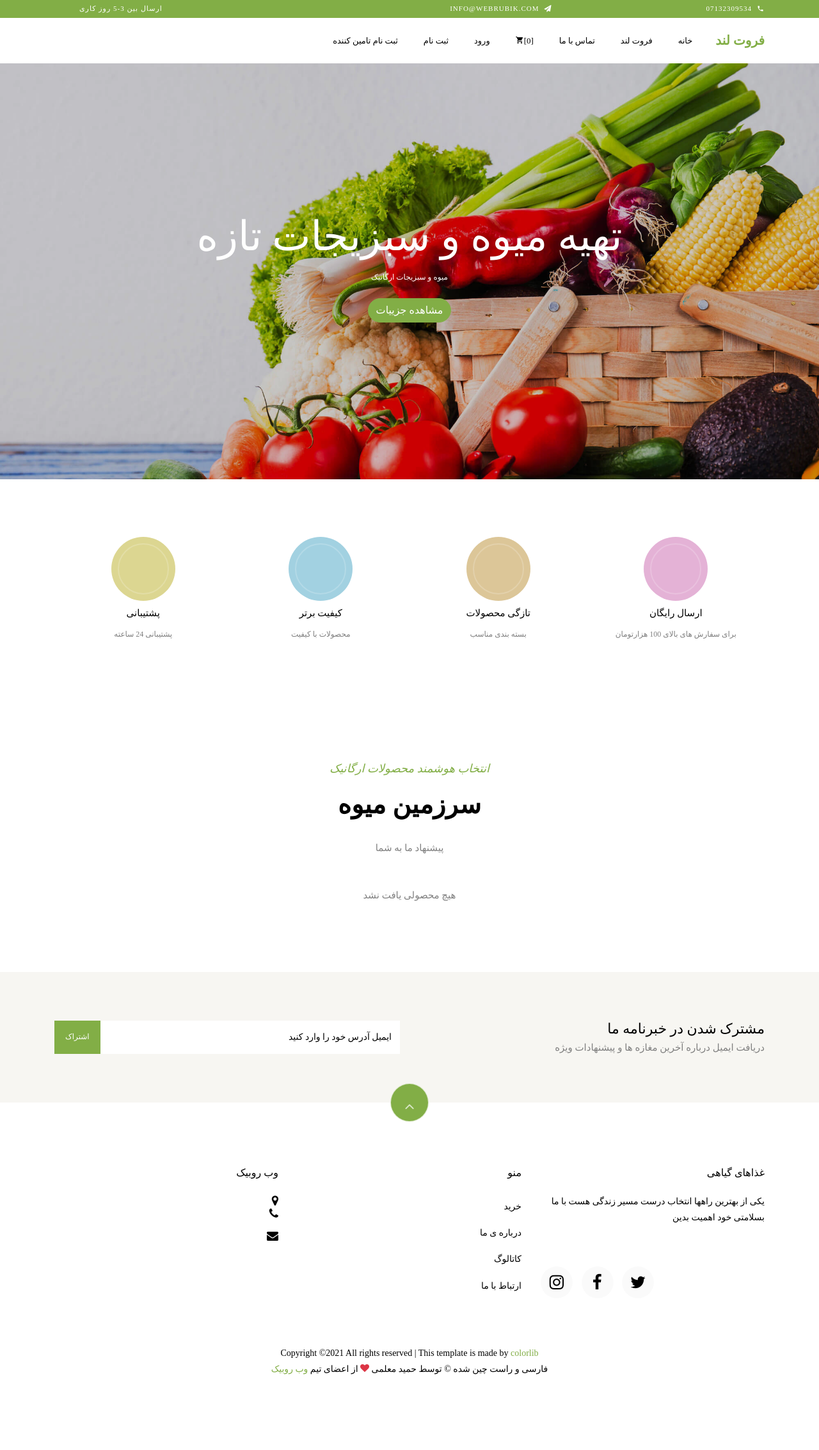
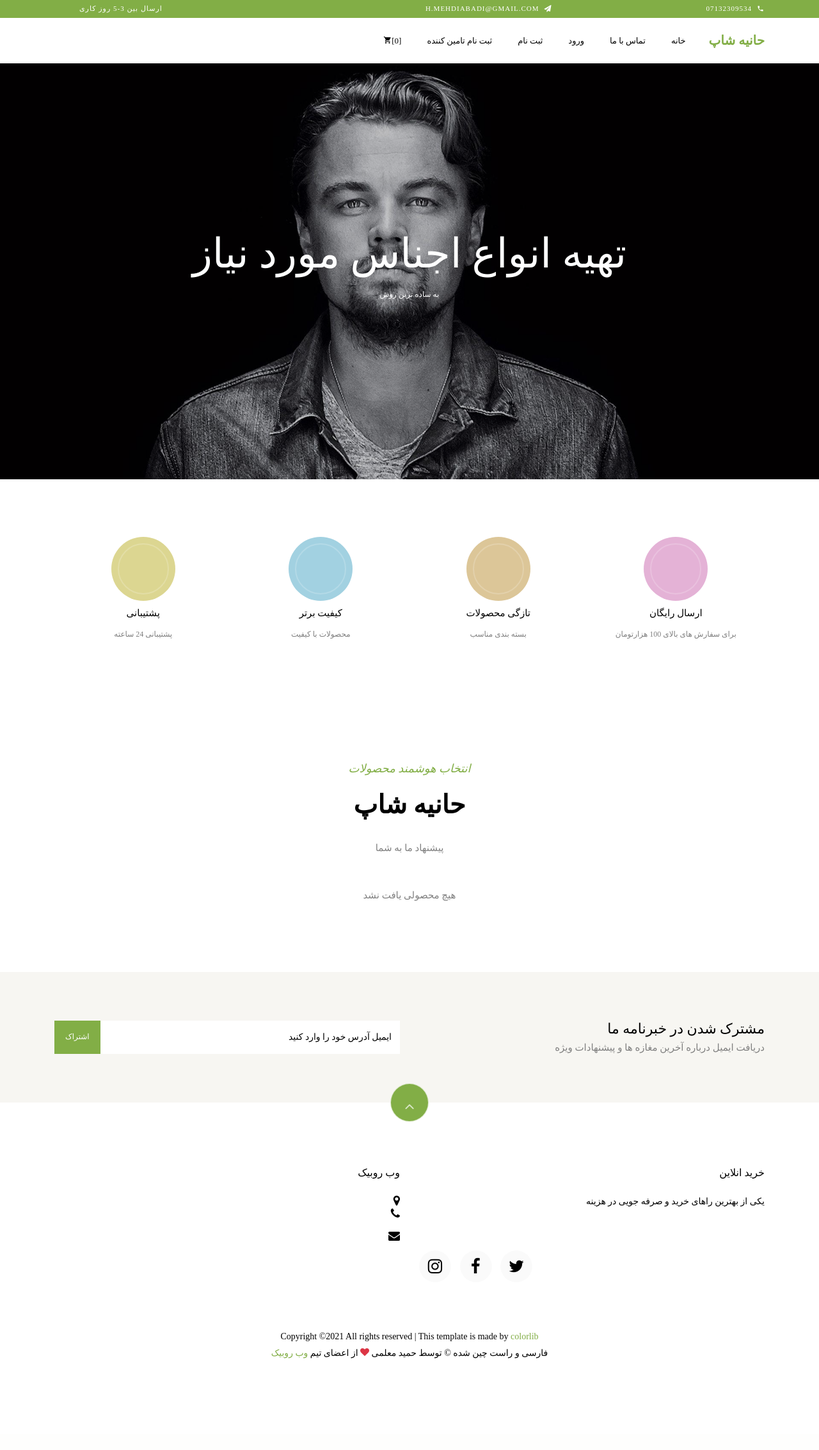
Before and after one commit to hanieh-mav/hanieh_shop, a Django app: page / in a window 1280 px wide. Shown: the whole page at 64% size. After the commit the page ends 2123 px from the top, so only its background shows below. Run offline with Django 3.2, Linux system fonts and the light colour scheme; data that the repository does not hold is empty; some libraries are stand-ins or nearby versions; some web fonts are replaced.

Commit message:
some commands

```diff
--- a/sellers/views.py
+++ b/sellers/views.py
@@ -31,8 +31,6 @@ def RegisterSeller(request):
     return render(request,'accounts/register.html',{'form':form})
 
 
-
-
 class ProfileUpdate(UpdateView):
     model = Seller
     template_name = 'dashboard/profile_update.html'
--- a/templates/accounts/login.html
+++ b/templates/accounts/login.html
@@ -1,4 +1,5 @@
 {% extends 'base.html' %}
+{% block title %} ورود {% endblock %}
 
 {% block content %}
 
--- a/templates/partials/base/footer.html
+++ b/templates/partials/base/footer.html
@@ -13,8 +13,8 @@
         <div class="row mb-5">
             <div class="col-md">
                 <div class="ftco-footer-widget mb-4">
-                    <h2 class="ftco-heading-2">غذاهای گیاهی</h2>
-                    <p>یکی از بهترین راهها انتخاب درست مسیر زندگی هست با ما بسلامتی خود اهمیت بدین</p>
+                    <h2 class="ftco-heading-2">خرید انلاین</h2>
+                    <p>یکی از بهترین راهای خرید و صرفه جویی در هزینه</p>
                     <ul class="ftco-footer-social list-unstyled float-md-left float-lft mt-5">
                         <li class="ftco-animate"><a href="#"><span class="icon-twitter"></span></a></li>
                         <li class="ftco-animate"><a href="#"><span class="icon-facebook"></span></a></li>
@@ -22,17 +22,7 @@
                     </ul>
                 </div>
             </div>
-            <div class="col-md">
-                <div class="ftco-footer-widget mb-4 ml-md-5">
-                    <h2 class="ftco-heading-2">منو</h2>
-                    <ul class="list-unstyled">
-                        <li><a href="#" class="py-2 d-block">خرید</a></li>
-                        <li><a href="#" class="py-2 d-block">درباره ی ما </a></li>
-                        <li><a href="#" class="py-2 d-block">کاتالوگ</a></li>
-                        <li><a href="#" class="py-2 d-block">ارتباط با ما</a></li>
-                    </ul>
-                </div>
-            </div>
+
 
             {% shop_setting %}
 
--- a/templates/partials/base/header.html
+++ b/templates/partials/base/header.html
@@ -11,7 +11,7 @@
                     <div class="col-md pl-4 d-flex topper align-items-center">
                         <div class="icon ml-2 d-flex justify-content-center align-items-center"><span
                                 class="icon-paper-plane"></span></div>
-                        <span class="text">info@webrubik.com</span>
+                        <span class="text">h.mehdiabadi@gmail.com</span>
                     </div>
                     <div class="col-md-5 pl-4 d-flex topper align-items-center text-lg-left">
                         <span class="text">ارسال بین 3-5 روز کاری</span>
--- a/templates/partials/base/navbar.html
+++ b/templates/partials/base/navbar.html
@@ -3,7 +3,7 @@
 
 <nav class="navbar navbar-expand-lg navbar-dark ftco_navbar bg-dark ftco-navbar-light" id="ftco-navbar">
     <div class="container">
-        <a class="navbar-brand" href="#">فروت لند</a>
+        <a class="navbar-brand" href="{% url 'shop:home' %}">حانیه شاپ</a>
         <button class="navbar-toggler" type="button" data-toggle="collapse" data-target="#ftco-nav"
                 aria-controls="ftco-nav" aria-expanded="false" aria-label="Toggle navigation">
             <span class="oi oi-menu"></span> منو
@@ -15,19 +15,21 @@
 
                 {% category_navbar %}
 
-                <li class="nav-item"><a href="about.html" class="nav-link">فروت لند</a></li>
                 <li class="nav-item"><a href="{% url 'contactus:contact_us' %}" class="nav-link">تماس با ما</a></li>
-                <li class="nav-item cta cta-colored"><a href="{% url 'cart:detail' %}" class="nav-link"><span class="icon-shopping_cart"></span>[0]</a></li>
-
                 {% if user.is_authenticated %}
                 <li class="nav-item"><a href="{% url 'accounts:logout' %}" class="nav-link"> خروج</a></li>
-                <li class="nav-item"> <a href="{% url 'accounts:logout' %}" class="nav-link">{{user.first_name}} {{user.last_name}}</a></li>
+                <li class="nav-item"> <a href="{% url 'accounts:logout' %}" class="nav-link">{{user.full_name}}</a></li>
+                    {% if user.is_authenticated and user.is_shopadmin or user.is_admin or user.is_seller %}
+                        <li class="nav-item"><a href="{% url 'dashboard:index' %}" class="nav-link"> داشبورد</a></li>
+                    {% endif %}
                 {% else %}
                 <li class="nav-item"><a href="{% url 'accounts:login' %}" class="nav-link"> ورود </a></li>
                 {% endif %}
                 <li class="nav-item"><a href="{% url 'accounts:register' %}" class="nav-link"> ثبت نام   </a></li>
 
                 <li class="nav-item"><a href="{% url 'sellers:register-seller' %}" class="nav-link"> ثبت نام تامین کننده </a></li>
+                <li class="nav-item cta cta-colored"><a href="{% url 'cart:detail' %}" class="nav-link"><span class="icon-shopping_cart"></span>[0]</a></li>
+
 
 
             </ul>
--- a/templates/partials/base/slider.html
+++ b/templates/partials/base/slider.html
@@ -1,33 +1,18 @@
 <section id="home-section" class="hero">
     <div class="home-slider owl-carousel">
-        <div class="slider-item" style="background-image: url(pics/bg_1.jpg);">
+        <div class="slider-item" style="background-image: url('2.jpg');">
             <div class="overlay"></div>
             <div class="container">
                 <div class="row slider-text justify-content-center align-items-center" data-scrollax-parent="true">
 
                     <div class="col-md-12 ftco-animate text-center">
-                        <h1 class="mb-2">تهیه میوه و سبزیجات تازه</h1>
-                        <h2 class="subheading mb-4">میوه و سبزیجات ارگانیک</h2>
-                        <p><a href="#" class="btn btn-primary">مشاهده جزییات</a></p>
+                        <h1 class="mb-2">تهیه انواع اجناس مورد نیاز</h1>
+                        <h2 class="subheading mb-4"> به ساده ترین روش  </h2>
                     </div>
 
                 </div>
             </div>
         </div>
 
-        <div class="slider-item" style="background-image: url(pics/bg_2.jpg);">
-            <div class="overlay"></div>
-            <div class="container">
-                <div class="row slider-text justify-content-center align-items-center" data-scrollax-parent="true">
-
-                    <div class="col-sm-12 ftco-animate text-center">
-                        <h1 class="mb-2">میوه های 100 درصد تازه و ارگانیک</h1>
-                        <h2 class="subheading mb-4">تهیه میوه و سبزیجات ارگانیک</h2>
-                        <p><a href="#" class="btn btn-primary">مشاهده جزییات</a></p>
-                    </div>
-
-                </div>
-            </div>
-        </div>
     </div>
 </section>
--- a/templates/shop/index.html
+++ b/templates/shop/index.html
@@ -6,8 +6,8 @@
     <div class="container">
         <div class="row justify-content-center mb-3 pb-3">
             <div class="col-md-12 heading-section text-center ftco-animate">
-                <span class="subheading"> انتخاب هوشمند محصولات ارگانیک</span>
-                <h2 class="mb-4">سرزمین میوه</h2>
+                <span class="subheading"> انتخاب هوشمند محصولات </span>
+                <h2 class="mb-4">حانیه شاپ</h2>
                 <p>پیشنهاد ما به شما</p>
             </div>
         </div>
--- /dev/null
+++ b/todo.txt
@@ -0,0 +1,3 @@
+cach
+rating product
+user profile
```
Also changed, not shown: accounts/views.py (+18 -0 lines), templates/partials/base/2.jpg (added).
